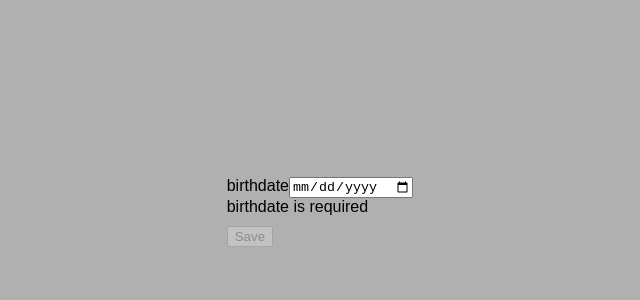
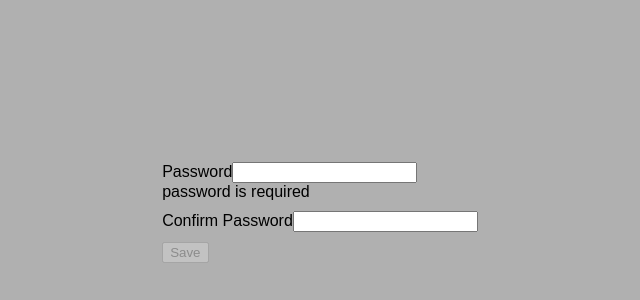
Before and after one commit to kyroluskamal/library-ar, an Angular app: page / in a window 1280 px wide. Shown: the part 196-496 px from the top of the page, without its empty margins (328-968 px from the left). Built offline with nearby package versions, Linux system fonts and the light colour scheme.

Commit message:
[037] cross filed validation

```diff
--- a/src/CustomValidation/customvalidtors.ts
+++ b/src/CustomValidation/customvalidtors.ts
@@ -1,12 +1,33 @@
 import {
   AbstractControl,
+  FormGroup,
   ValidationErrors,
-  Validator,
   ValidatorFn,
-  Validators,
 } from '@angular/forms';
 
 export class CustomValidators {
+  static passwordMatch(formgroup: AbstractControl): ValidationErrors | null {
+    const fg = formgroup as FormGroup;
+    const password = fg.controls.password;
+    const confirmPassword = fg.controls.confirmPassword;
+
+    console.log(password, confirmPassword);
+    return password?.value === confirmPassword?.value
+      ? null
+      : { passwordMatch: true };
+  }
+  static passwordMatch2(): ValidatorFn {
+    return (formgroup: AbstractControl): ValidationErrors | null => {
+      const fg = formgroup as FormGroup;
+      const password = fg.controls.password;
+      const confirmPassword = fg.controls.confirmPassword;
+      return password?.value === confirmPassword?.value
+        ? null
+        : { passwordMatch: true };
+    };
+  }
+
+
   static minAge18(): ValidatorFn {
     return (control: AbstractControl): ValidationErrors | null => {
       if (!control.value) return null;
--- a/src/app/app.component.html
+++ b/src/app/app.component.html
@@ -1,14 +1,19 @@
 <div class="container">
   <form [formGroup]="form" (ngSubmit)="submit()">
     <div class="input-group" style="margin-bottom: 10px">
-      <label for="birthdate">birthdate</label>
-      <input type="date" id="birthdate" formControlName="birthdate" />
-      @if(form.controls.birthdate.errors?.required) {
-      <div class="error">birthdate is required</div>
+      <label for="password">Password</label>
+      <input type="text" id="password" formControlName="password" />
+      @if(form.controls.password.errors?.required) {
+      <div class="error">password is required</div>
       }
-      @if(form.controls.birthdate.errors?.minAge18) {
-      <div class="error">You can not register</div>
+    </div>
+    <div class="input-group" style="margin-bottom: 10px">
+      <label for="confirmPassword">Confirm Password</label>
+      <input type="text" id="confirmPassword" formControlName="confirmPassword" />
+      @if(form.errors?.passwordMatch) {
+      <small class="error">passwords do not match</small>
       }
+
     </div>
     <button type="submit" [disabled]="form.invalid">Save</button>
   </form>
--- a/src/app/app.component.ts
+++ b/src/app/app.component.ts
@@ -10,16 +10,15 @@ import { CustomValidators } from '../CustomValidation/customvalidtors';
 })
 export class AppComponent {
   title = 'Coding Bible library';
-  validators = [Validators.required, Validators.minLength(3)];
   fb = inject(FormBuilder);
-  form = this.fb.group({
-    birthdate: ['', [Validators.required, CustomValidators.minAge18()]],
-  });
-  ngOnInit() {
-    this.form.valueChanges.subscribe((value) => {
-      console.log(this.form.controls.birthdate.errors);
-    });
-  }
+  form = this.fb.group(
+    {
+      password: ['', [Validators.required]],
+      confirmPassword: ['', [Validators.required]],
+    },
+    { validators: CustomValidators.passwordMatch2() }
+  );
+
   submit() {
     if (this.form.invalid) return;
     console.log(this.form.value);
```
